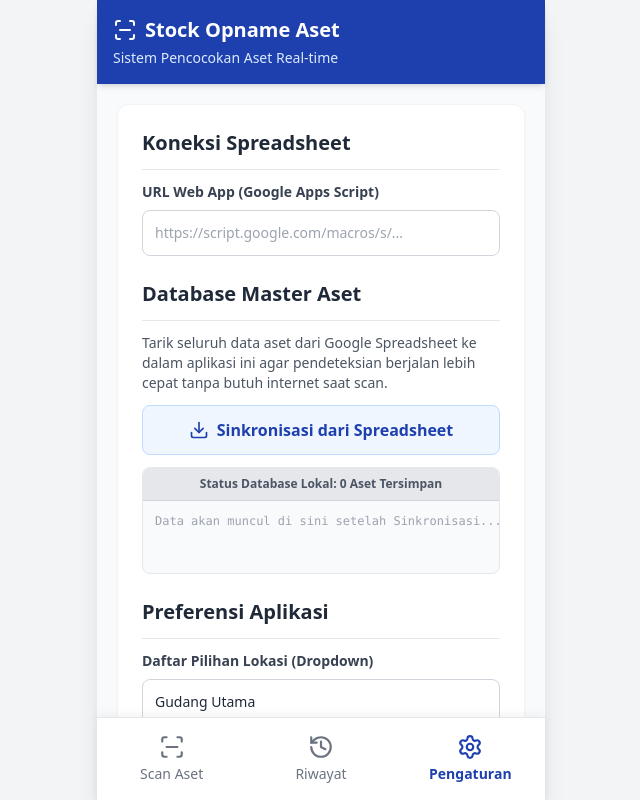
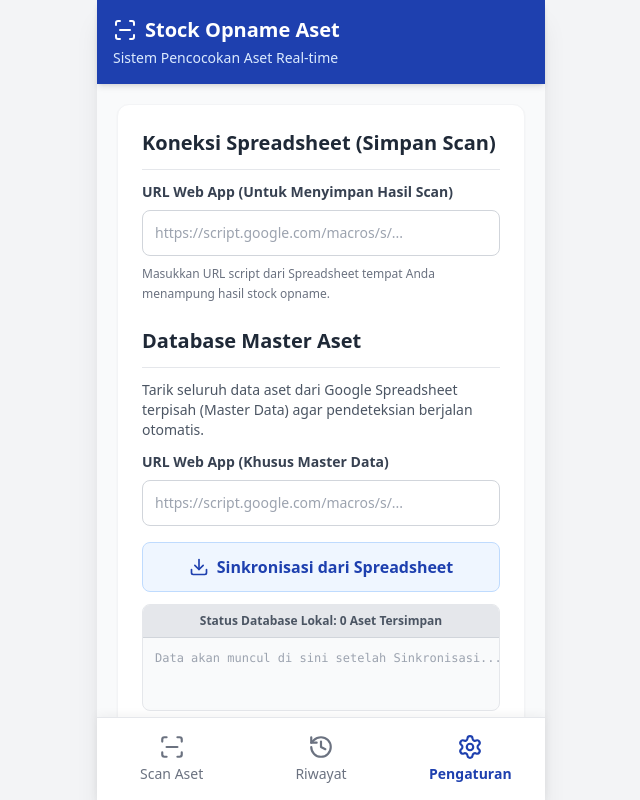
Before and after one commit to rizalagus1818-ux/app-stock-opname, a React (Create React App) app: page / in a window 1280 px wide. Both pictures are taken after a click on the button "Atur sekarang". Shown: the top 800 px of the page, without its empty margins (319-959 px from the left). Built offline with nearby package versions, Linux system fonts and the light colour scheme.

Commit message:
Update App.js

```diff
--- a/src/App.js
+++ b/src/App.js
@@ -8,6 +8,7 @@ import {
 export default function App() {
   const [activeTab, setActiveTab] = useState('scan');
   const [gasUrl, setGasUrl] = useState('');
+  const [masterGasUrl, setMasterGasUrl] = useState('');
   const [location, setLocation] = useState('Gudang Utama');
   const [locationsList, setLocationsList] = useState('Gudang Utama\nKantor Depan\nLantai 2\nGudang Belakang');
   const [condition, setCondition] = useState('Baik');
@@ -24,12 +25,14 @@ export default function App() {
   // Load data dari LocalStorage saat pertama kali dimuat
   useEffect(() => {
     const savedUrl = localStorage.getItem('gasUrl');
+    const savedMasterUrl = localStorage.getItem('masterGasUrl');
     const savedLocation = localStorage.getItem('defaultLocation');
     const savedLocationsList = localStorage.getItem('locationsList');
     const savedMasterData = localStorage.getItem('masterData');
     const savedLogs = localStorage.getItem('opnameLogs');
 
     if (savedUrl) setGasUrl(savedUrl);
+    if (savedMasterUrl) setMasterGasUrl(savedMasterUrl);
     if (savedLocation) setLocation(savedLocation);
     if (savedLocationsList) setLocationsList(savedLocationsList);
     if (savedMasterData) setMasterData(savedMasterData);
@@ -44,6 +47,10 @@ export default function App() {
   useEffect(() => {
     localStorage.setItem('gasUrl', gasUrl);
   }, [gasUrl]);
+
+  useEffect(() => {
+    localStorage.setItem('masterGasUrl', masterGasUrl);
+  }, [masterGasUrl]);
 
   useEffect(() => {
     localStorage.setItem('defaultLocation', location);
@@ -129,31 +136,51 @@ export default function App() {
     };
   }, [cameraActive]);
 
-  // Fungsi Tarik Master Data dari Spreadsheet
+  // Fungsi Tarik Master Data dari Spreadsheet (DIPERBARUI DENGAN ERROR HANDLING PINTAR)
   const fetchMasterDataFromSheet = async () => {
-    if (!gasUrl) {
-      alert("Silakan masukkan URL Web App (Google Apps Script) terlebih dahulu di atas.");
+    if (!masterGasUrl) {
+      alert("Silakan masukkan URL Spreadsheet Master Data terlebih dahulu di Pengaturan.");
       return;
     }
 
     setIsFetchingMaster(true);
     try {
-      const res = await fetch(`${gasUrl}?action=getMasterData`);
-      const data = await res.json();
+      // Pastikan format URL aman
+      const separator = masterGasUrl.includes('?') ? '&' : '?';
+      const fetchUrl = `${masterGasUrl}${separator}action=getMasterData`;
 
+      const res = await fetch(fetchUrl);
+      const textData = await res.text(); // Ambil bentuk teks dulu untuk dicek
+
+      let data;
+      try {
+        // Coba jadikan JSON
+        data = JSON.parse(textData);
+      } catch (err) {
+        // Jika gagal jadi JSON, berarti Google mengembalikan Teks/HTML (Error)
+        if (textData.includes("Web App Stock Opname AKTIF")) {
+          throw new Error("SKRIP BELUM DIPERBARUI!\nAnda belum melakukan 'Deployment Baru'. Silakan ke Apps Script > Terapkan > Deployment Baru. Jangan gunakan 'Kelola Deployment'.");
+        } else if (textData.toLowerCase().includes("html") || textData.toLowerCase().includes("sign in")) {
+          throw new Error("AKSES DITOLAK!\nPastikan pada pengaturan Deploy di Apps Script, opsi 'Siapa yang memiliki akses' (Who has access) sudah diatur ke 'Siapa saja' (Anyone).");
+        } else {
+          throw new Error("URL TIDAK VALID ATAU ERROR SERVER.\nRespon: " + textData.substring(0, 80));
+        }
+      }
+
+      // Jika berhasil jadi JSON, cek apakah error dari Script kita (misal lupa buat sheet)
       if (data.error) {
-        alert("Gagal: " + data.error + "\nPastikan Anda sudah membuat sheet bernama 'MasterAset'.");
+        alert("GAGAL DARI SPREADSHEET:\n" + data.error + "\n\nPastikan Anda sudah membuat tab/sheet baru bernama 'MasterAset' (tanpa spasi).");
       } else if (data.length === 0) {
-        alert("Data kosong. Pastikan sheet 'MasterAset' sudah diisi dengan benar.");
+        alert("DATA KOSONG:\nTab 'MasterAset' ditemukan, tetapi tidak ada data aset di dalamnya.");
       } else {
-        // Konversi JSON dari spreadsheet menjadi format teks
+        // Berhasil!
         const stringFormat = data.map(item => `${item.barcode},${item.description}`).join('\n');
         setMasterData(stringFormat);
-        alert(`Sukses! Berhasil menarik ${data.length} data aset dari Spreadsheet.`);
+        alert(`SUKSES!\nBerhasil menarik ${data.length} data aset dari Spreadsheet ke HP Anda.`);
       }
     } catch (error) {
       console.error(error);
-      alert("Gagal menarik data. Pastikan URL benar, dan Apps Script telah di-Deploy versi terbarunya.");
+      alert(error.message);
     }
     setIsFetchingMaster(false);
   };
@@ -469,22 +496,34 @@ export default function App() {
               <div className="bg-white p-5 sm:p-6 rounded-xl shadow-sm border border-gray-100 space-y-6">
 
                 <div>
-                  <h2 className="font-bold text-xl text-gray-800 mb-3 border-b pb-3">Koneksi Spreadsheet</h2>
-                  <label className="block text-sm font-semibold text-gray-700 mb-2">URL Web App (Google Apps Script)</label>
+                  <h2 className="font-bold text-xl text-gray-800 mb-3 border-b pb-3">Koneksi Spreadsheet (Simpan Scan)</h2>
+                  <label className="block text-sm font-semibold text-gray-700 mb-2">URL Web App (Untuk Menyimpan Hasil Scan)</label>
                   <input
                     type="url"
                     value={gasUrl}
                     onChange={(e) => setGasUrl(e.target.value)}
                     placeholder="https://script.google.com/macros/s/..."
-                    className="w-full p-3 border border-gray-300 rounded-lg focus:ring-2 focus:ring-blue-600 text-sm"
+                    className="w-full p-3 border border-gray-300 rounded-lg focus:ring-2 focus:ring-blue-600 text-sm mb-2"
                   />
+                  <p className="text-xs text-gray-500 leading-relaxed">
+                    Masukkan URL script dari Spreadsheet tempat Anda menampung hasil stock opname.
+                  </p>
                 </div>
 
                 <div>
                   <h2 className="font-bold text-xl text-gray-800 mb-3 border-b pb-3 flex justify-between items-center">
                     Database Master Aset
                   </h2>
-                  <p className="text-sm text-gray-600 mb-3">Tarik seluruh data aset dari Google Spreadsheet ke dalam aplikasi ini agar pendeteksian berjalan lebih cepat tanpa butuh internet saat scan.</p>
+                  <p className="text-sm text-gray-600 mb-3">Tarik seluruh data aset dari Google Spreadsheet terpisah (Master Data) agar pendeteksian berjalan otomatis.</p>
+
+                  <label className="block text-sm font-semibold text-gray-700 mb-2">URL Web App (Khusus Master Data)</label>
+                  <input
+                    type="url"
+                    value={masterGasUrl}
+                    onChange={(e) => setMasterGasUrl(e.target.value)}
+                    placeholder="https://script.google.com/macros/s/..."
+                    className="w-full p-3 border border-gray-300 rounded-lg focus:ring-2 focus:ring-blue-600 text-sm mb-4"
+                  />
 
                   <button
                     onClick={fetchMasterDataFromSheet}
```
